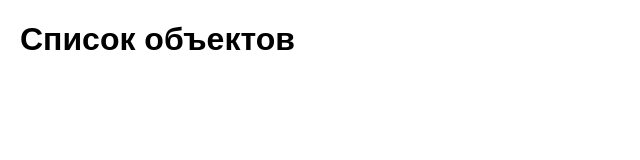
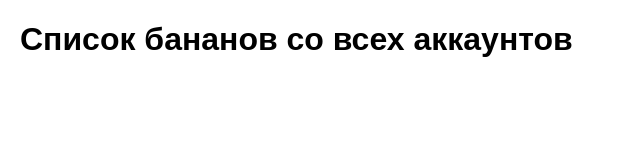
Before and after one commit to egorf710/SteamBananas, a plain HTML site: page index.html in a window 1280 px wide. Shown: the whole page, without its empty margins (0-640 px from the left). Drawn offline with Linux system fonts and the light colour scheme; no server answers.

Commit message:
Update index.html

```diff
--- a/index.html
+++ b/index.html
@@ -19,7 +19,7 @@
 </head>
 <body>
 
-<h1>Список объектов</h1>
+<h1>Список бананов со всех аккаунтов</h1>
 <div id="itemList"></div>
 
 <body>
```
